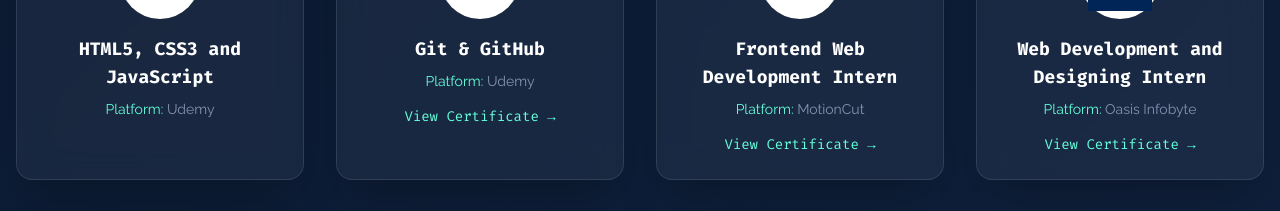
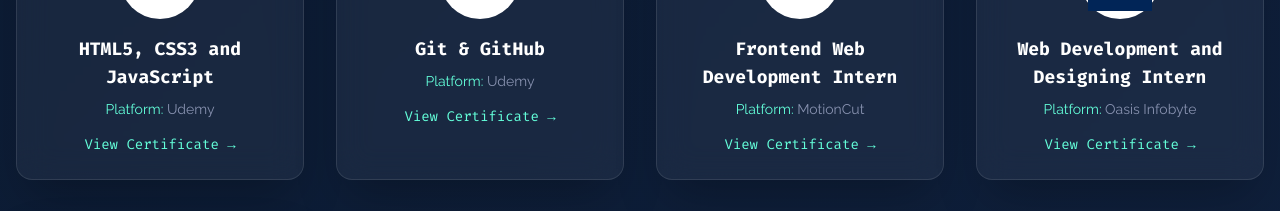
Before and after one commit to amardeeprana29/amardeeprana.com, a React (Vite) app: page / in a window 1280 px wide. Shown: the part 5780-5991 px from the top of the page. Built offline with nearby package versions, Linux system fonts and the light colour scheme.

Commit message:
add link

```diff
--- a/src/components/Certificates.jsx
+++ b/src/components/Certificates.jsx
@@ -11,7 +11,7 @@ const Certificates = () => {
       title: 'HTML5, CSS3 and JavaScript',
       platform: 'Udemy',
       logo: udemyLogo,
-      link: '',
+      link: 'https://www.udemy.com/certificate/UC-49490c6d-4c32-42ac-bb94-f306b2365621/',
     },
     {
       title: 'Git & GitHub',
```
